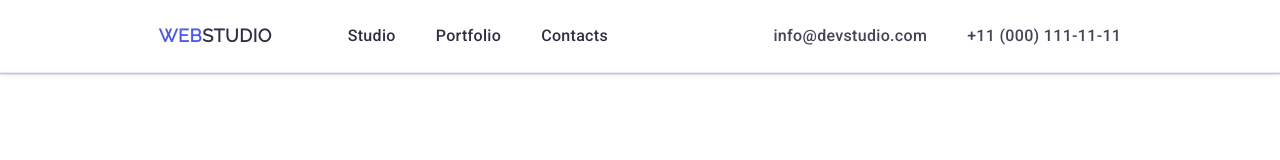
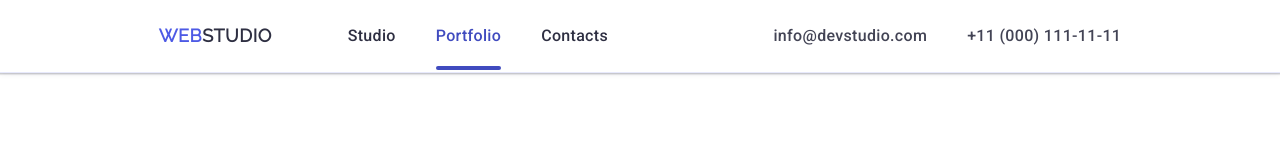
Before and after one commit to shanepai-14/goit-markup-hw-05, a plain HTML site: page portfolio.html in a window 1280 px wide. Shown: the top 160 px of the page. Drawn offline with nearby package versions, Linux system fonts and the light colour scheme.

Commit message:
Update portfolio.html

```diff
--- a/portfolio.html
+++ b/portfolio.html
@@ -32,7 +32,7 @@
               <a class="link" href="./index.html">Studio</a>
             </li>
             <li>
-              <a class="link" href="./portfolio.html">Portfolio</a>
+              <a class="active-menu link" href="./portfolio.html">Portfolio</a>
             </li>
             <li><a class="link" href="">Contacts</a></li>
           </ul>
```
